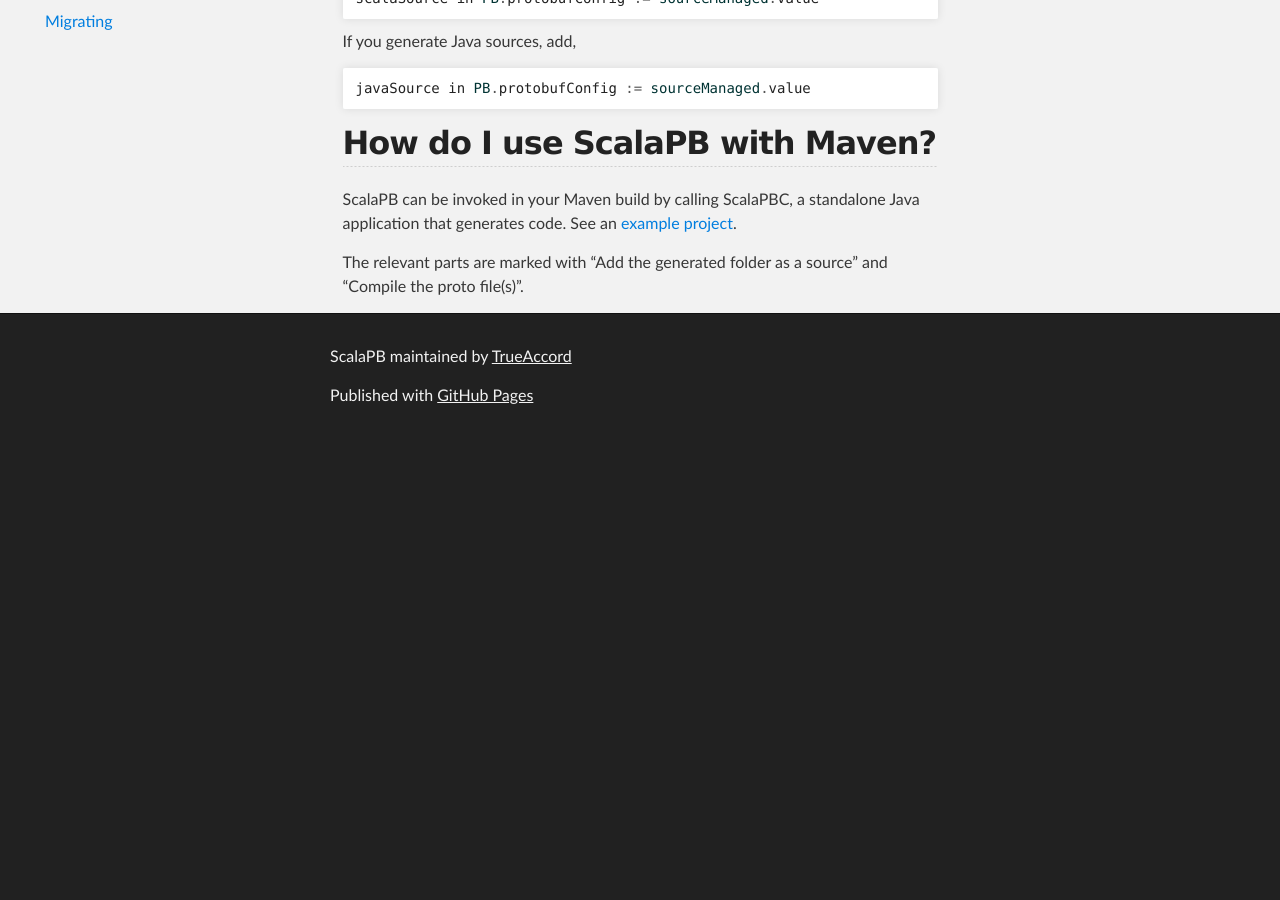
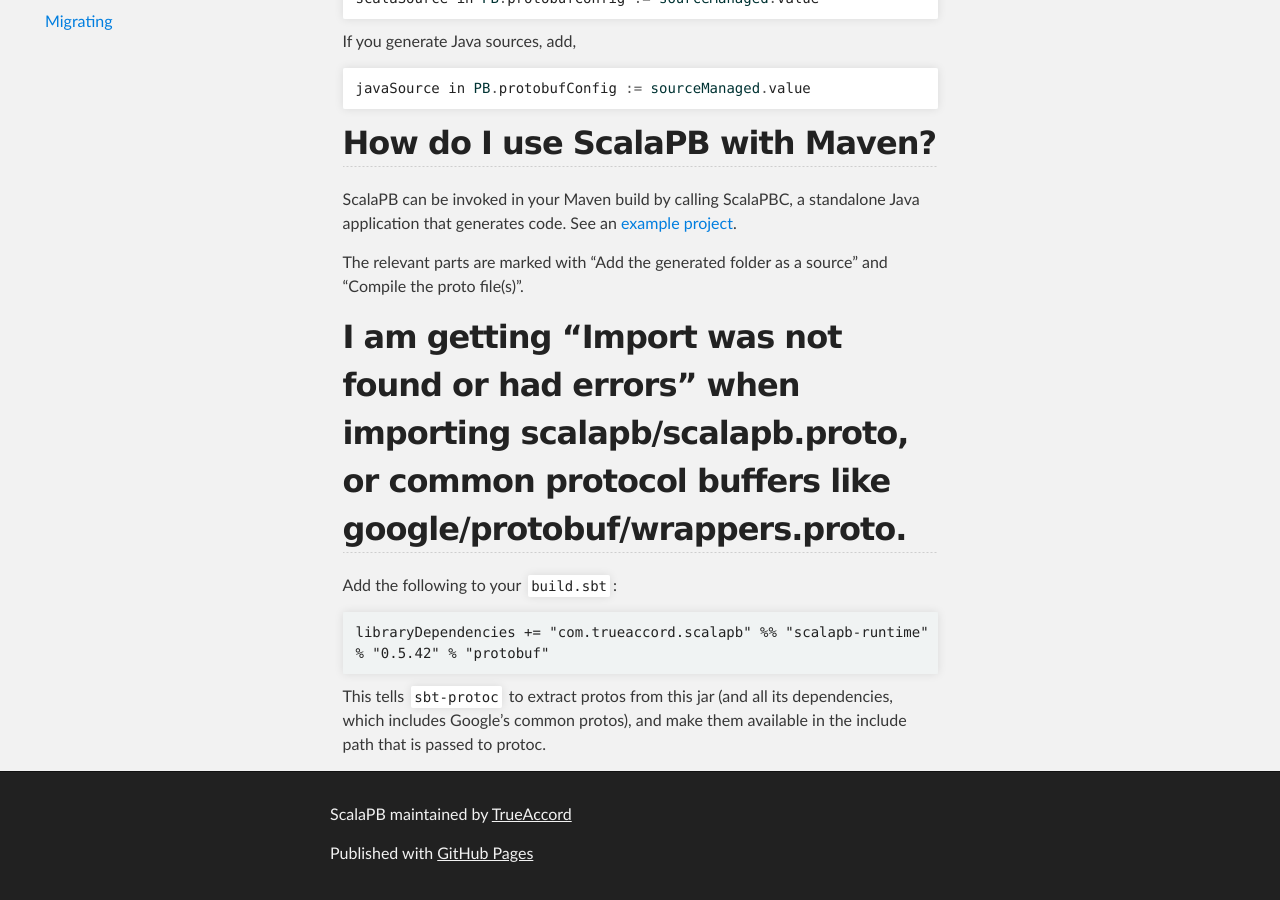
Before and after one commit to scalapb/ScalaPB, a Jekyll site: the page built from faq.md, in a window 1280 px wide and 900 px high, scrolled down 693 px. Built offline with Jekyll 4.4.1, drawn with Linux system fonts in a browser that asks for light colours; before the commit the page ends 1135 px from its top, so only the background shows below that.

Commit message:
Add faq on common protos.

```diff
--- a/faq.md
+++ b/faq.md
@@ -36,3 +36,13 @@
 
 The relevant parts are marked with "Add the generated folder as a source" and
 "Compile the proto file(s)".
+
+## I am getting "Import was not found or had errors" when importing scalapb/scalapb.proto, or common protocol buffers like google/protobuf/wrappers.proto.
+
+Add the following to your `build.sbt`:
+
+    libraryDependencies += "com.trueaccord.scalapb" %% "scalapb-runtime" % "{{site.data.version.scalapb}}" % "protobuf"
+
+This tells `sbt-protoc` to extract protos from this jar (and all its
+dependencies, which includes Google's common protos), and make them available
+in the include path that is passed to protoc.
```
